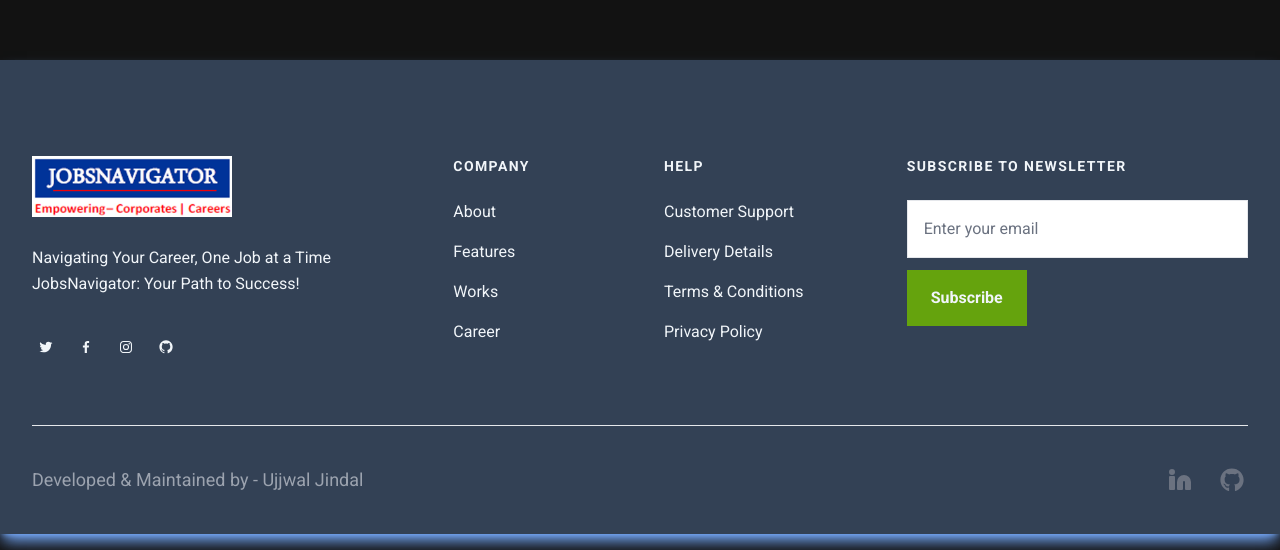
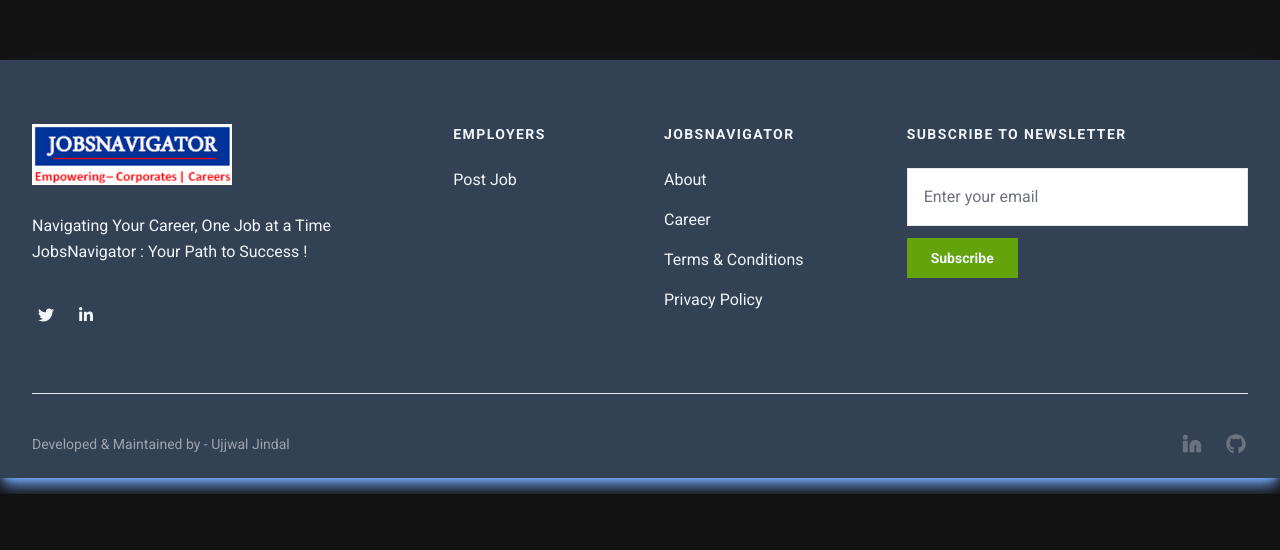
Before and after one commit to JOBSNAVIGATOR/JOBSNAVIGATOR, a Next.js app: page / in a window 1280 px wide. Shown: the part 740-1290 px from the top of the page. After the commit the page ends 1234 px from the top, so only its background shows below. Built offline with nearby package versions, Linux system fonts and the light colour scheme.

Commit message:
completed footer

```diff
--- a/package.json
+++ b/package.json
@@ -10,6 +10,7 @@
   },
   "dependencies": {
     "@radix-ui/react-dropdown-menu": "^2.1.1",
+    "@radix-ui/react-slot": "^1.1.0",
     "class-variance-authority": "^0.7.0",
     "clsx": "^2.1.1",
     "dotenv": "^16.4.5",
--- a/src/components/frontOffice/Footer.jsx
+++ b/src/components/frontOffice/Footer.jsx
@@ -1,13 +1,14 @@
 "use client";
 import { GitBranchPlus, Github, Linkedin } from "lucide-react";
-import { FaGithub } from "react-icons/fa";
+import { FaGithub, FaLinkedin, FaLinkedinIn, FaTwitter } from "react-icons/fa";
 import Image from "next/image";
 import Link from "next/link";
 import React, { useState } from "react";
+import { Button } from "../ui/button";
 
 const Footer = () => {
   return (
-    <section className="py-10 bg-gray-50 sm:pt-16 lg:pt-24 dark:bg-slate-700 shadow-lg dark:shadow-blue-400 mb-4">
+    <section className="py-6 bg-gray-50 sm:pt-16 lg:pt-17 dark:bg-slate-700 shadow-lg dark:shadow-blue-400 mb-4">
       <div className="px-4 mx-auto sm:px-6 lg:px-8 max-w-7xl text-green-950 dark:text-slate-100">
         <div className="grid grid-cols-2 md:col-span-3 lg:grid-cols-6 gap-y-16 gap-x-12">
           <div className="col-span-2 md:col-span-3 lg:col-span-2 lg:pr-8">
@@ -22,9 +23,9 @@
               Navigating Your Career, One Job at a Time
             </p>
             <p className="text-base leading-relaxed">
-              JobsNavigator: Your Path to Success!
+              JobsNavigator : Your Path to Success !
             </p>
-
+            {/* icons */}
             <ul className="flex items-center space-x-3 mt-9">
               <li>
                 <Link
@@ -32,79 +33,45 @@
                   title=""
                   className="flex items-center justify-center transition-all duration-200  rounded-full w-7 h-7 hover:bg-lime-600 focus:bg-lime-600"
                 >
-                  <svg
-                    className="w-4 h-4"
-                    xmlns="http://www.w3.org/2000/svg"
-                    viewBox="0 0 24 24"
-                    fill="currentColor"
-                  >
-                    <path d="M19.633 7.997c.013.175.013.349.013.523 0 5.325-4.053 11.461-11.46 11.461-2.282 0-4.402-.661-6.186-1.809.324.037.636.05.973.05a8.07 8.07 0 0 0 5.001-1.721 4.036 4.036 0 0 1-3.767-2.793c.249.037.499.062.761.062.361 0 .724-.05 1.061-.137a4.027 4.027 0 0 1-3.23-3.953v-.05c.537.299 1.16.486 1.82.511a4.022 4.022 0 0 1-1.796-3.354c0-.748.199-1.434.548-2.032a11.457 11.457 0 0 0 8.306 4.215c-.062-.3-.1-.611-.1-.923a4.026 4.026 0 0 1 4.028-4.028c1.16 0 2.207.486 2.943 1.272a7.957 7.957 0 0 0 2.556-.973 4.02 4.02 0 0 1-1.771 2.22 8.073 8.073 0 0 0 2.319-.624 8.645 8.645 0 0 1-2.019 2.083z"></path>
-                  </svg>
+                  <FaTwitter className="w-4 h-4" fill="currentColor" />
                 </Link>
               </li>
-
               <li>
                 <Link
                   href="#"
                   title=""
                   className="flex items-center justify-center transition-all duration-200  rounded-full w-7 h-7 hover:bg-lime-600 focus:bg-lime-600"
                 >
-                  <svg
-                    className="w-4 h-4"
-                    xmlns="http://www.w3.org/2000/svg"
-                    viewBox="0 0 24 24"
-                    fill="currentColor"
-                  >
-                    <path d="M13.397 20.997v-8.196h2.765l.411-3.209h-3.176V7.548c0-.926.258-1.56 1.587-1.56h1.684V3.127A22.336 22.336 0 0 0 14.201 3c-2.444 0-4.122 1.492-4.122 4.231v2.355H7.332v3.209h2.753v8.202h3.312z"></path>
-                  </svg>
-                </Link>
-              </li>
-
-              <li>
-                <Link
-                  href="#"
-                  title=""
-                  className="flex items-center justify-center  transition-all duration-200 rounded-full w-7 h-7 hover:bg-lime-600 focus:bg-lime-600"
-                >
-                  <svg
-                    className="w-4 h-4"
-                    xmlns="http://www.w3.org/2000/svg"
-                    viewBox="0 0 24 24"
-                    fill="currentColor"
-                  >
-                    <path d="M11.999 7.377a4.623 4.623 0 1 0 0 9.248 4.623 4.623 0 0 0 0-9.248zm0 7.627a3.004 3.004 0 1 1 0-6.008 3.004 3.004 0 0 1 0 6.008z"></path>
-                    <circle cx="16.806" cy="7.207" r="1.078"></circle>
-                    <path d="M20.533 6.111A4.605 4.605 0 0 0 17.9 3.479a6.606 6.606 0 0 0-2.186-.42c-.963-.042-1.268-.054-3.71-.054s-2.755 0-3.71.054a6.554 6.554 0 0 0-2.184.42 4.6 4.6 0 0 0-2.633 2.632 6.585 6.585 0 0 0-.419 2.186c-.043.962-.056 1.267-.056 3.71 0 2.442 0 2.753.056 3.71.015.748.156 1.486.419 2.187a4.61 4.61 0 0 0 2.634 2.632 6.584 6.584 0 0 0 2.185.45c.963.042 1.268.055 3.71.055s2.755 0 3.71-.055a6.615 6.615 0 0 0 2.186-.419 4.613 4.613 0 0 0 2.633-2.633c.263-.7.404-1.438.419-2.186.043-.962.056-1.267.056-3.71s0-2.753-.056-3.71a6.581 6.581 0 0 0-.421-2.217zm-1.218 9.532a5.043 5.043 0 0 1-.311 1.688 2.987 2.987 0 0 1-1.712 1.711 4.985 4.985 0 0 1-1.67.311c-.95.044-1.218.055-3.654.055-2.438 0-2.687 0-3.655-.055a4.96 4.96 0 0 1-1.669-.311 2.985 2.985 0 0 1-1.719-1.711 5.08 5.08 0 0 1-.311-1.669c-.043-.95-.053-1.218-.053-3.654 0-2.437 0-2.686.053-3.655a5.038 5.038 0 0 1 .311-1.687c.305-.789.93-1.41 1.719-1.712a5.01 5.01 0 0 1 1.669-.311c.951-.043 1.218-.055 3.655-.055s2.687 0 3.654.055a4.96 4.96 0 0 1 1.67.311 2.991 2.991 0 0 1 1.712 1.712 5.08 5.08 0 0 1 .311 1.669c.043.951.054 1.218.054 3.655 0 2.436 0 2.698-.043 3.654h-.011z"></path>
-                  </svg>
-                </Link>
-              </li>
-
-              <li>
-                <Link
-                  href="#"
-                  title=""
-                  className="flex items-center justify-center  transition-all duration-200 rounded-full w-7 h-7 hover:bg-lime-600 focus:bg-lime-600"
-                >
-                  <svg
-                    className="w-4 h-4"
-                    xmlns="http://www.w3.org/2000/svg"
-                    viewBox="0 0 24 24"
-                    fill="currentColor"
-                  >
-                    <path
-                      fillRule="evenodd"
-                      clipRule="evenodd"
-                      d="M12.026 2c-5.509 0-9.974 4.465-9.974 9.974 0 4.406 2.857 8.145 6.821 9.465.499.09.679-.217.679-.481 0-.237-.008-.865-.011-1.696-2.775.602-3.361-1.338-3.361-1.338-.452-1.152-1.107-1.459-1.107-1.459-.905-.619.069-.605.069-.605 1.002.07 1.527 1.028 1.527 1.028.89 1.524 2.336 1.084 2.902.829.091-.645.351-1.085.635-1.334-2.214-.251-4.542-1.107-4.542-4.93 0-1.087.389-1.979 1.024-2.675-.101-.253-.446-1.268.099-2.64 0 0 .837-.269 2.742 1.021a9.582 9.582 0 0 1 2.496-.336 9.554 9.554 0 0 1 2.496.336c1.906-1.291 2.742-1.021 2.742-1.021.545 1.372.203 2.387.099 2.64.64.696 1.024 1.587 1.024 2.675 0 3.833-2.33 4.675-4.552 4.922.355.308.675.916.675 1.846 0 1.334-.012 2.41-.012 2.737 0 .267.178.577.687.479C19.146 20.115 22 16.379 22 11.974 22 6.465 17.535 2 12.026 2z"
-                    ></path>
-                  </svg>
+                  <FaLinkedinIn className="w-4 h-4" fill="currentColor" />
                 </Link>
               </li>
             </ul>
           </div>
 
+          {/* employes */}
           <div>
             <p className="text-sm font-semibold tracking-widest  uppercase">
-              Company
+              Employers
+            </p>
+
+            <ul className="mt-6 space-y-4">
+              <li>
+                <Link
+                  href="#"
+                  title=""
+                  className="flex text-base transition-all duration-200 hover:text-lime-600 focus:text-lime-600"
+                >
+                  {" "}
+                  Post Job{" "}
+                </Link>
+              </li>
+            </ul>
+          </div>
+
+          {/* about , career, t&c, privacy policy */}
+          <div>
+            <p className="text-sm font-semibold tracking-widest  uppercase">
+              JOBSNAVIGATOR
             </p>
 
             <ul className="mt-6 space-y-4">
@@ -126,62 +93,9 @@
                   className="flex text-base transition-all duration-200 hover:text-lime-600 focus:text-lime-600"
                 >
                   {" "}
-                  Features{" "}
-                </Link>
-              </li>
-
-              <li>
-                <Link
-                  href="#"
-                  title=""
-                  className="flex text-base transition-all duration-200 hover:text-lime-600 focus:text-lime-600"
-                >
-                  {" "}
-                  Works{" "}
-                </Link>
-              </li>
-
-              <li>
-                <Link
-                  href="#"
-                  title=""
-                  className="flex text-base transition-all duration-200 hover:text-lime-600 focus:text-lime-600"
-                >
-                  {" "}
                   Career{" "}
                 </Link>
               </li>
-            </ul>
-          </div>
-
-          <div>
-            <p className="text-sm font-semibold tracking-widest uppercase">
-              Help
-            </p>
-
-            <ul className="mt-6 space-y-4">
-              <li>
-                <Link
-                  href="#"
-                  title=""
-                  className="flex text-base transition-all duration-200 hover:text-lime-600 focus:text-lime-600"
-                >
-                  {" "}
-                  Customer Support{" "}
-                </Link>
-              </li>
-
-              <li>
-                <Link
-                  href="#"
-                  title=""
-                  className="flex text-base transition-all duration-200 hover:text-lime-600 focus:text-lime-600"
-                >
-                  {" "}
-                  Delivery Details{" "}
-                </Link>
-              </li>
-
               <li>
                 <Link
                   href="#"
@@ -206,6 +120,7 @@
             </ul>
           </div>
 
+          {/* Subscribe to Newsletter */}
           <div className="col-span-2 md:col-span-1 lg:col-span-2 lg:pl-8">
             <p className="text-sm font-semibold tracking-widest uppercase">
               Subscribe to newsletter
@@ -224,21 +139,20 @@
                   className="block w-full p-4 text-black placeholder-gray-500 transition-all duration-200 bg-white border border-gray-200 rounded-md focus:outline-none focus:border-lime-600 caret-lime-600"
                 />
               </div>
-
-              <button
+              <Button
                 type="submit"
-                className="inline-flex items-center justify-center px-6 py-4 mt-3 font-semibold transition-all duration-200 bg-lime-600 rounded-md hover:bg-lime-700 focus:bg-lime-700"
+                className="inline-flex items-center justify-center px-6 py-4 mt-3 font-semibold transition-all duration-200 bg-lime-600 rounded-lg hover:bg-lime-700 focus:bg-lime-700"
               >
                 Subscribe
-              </button>
+              </Button>
             </form>
           </div>
         </div>
 
-        <hr className="mt-16 mb-10 border-gray-200" />
+        <hr className="mt-16 mb-10 dark:border-gray-200 border-gray-700" />
         {/* Developer Footer */}
         <div className="sm:flex sm:items-center sm:justify-between">
-          <span className="text-lg text-gray-500 sm:text-center dark:text-gray-400">
+          <span className="text-sm text-gray-500 sm:text-center dark:text-gray-400">
             <Link
               href={process.env.NEXT_PUBLIC_DEVELOPER_PORTFOLIO_URL}
               className="hover:underline"
@@ -255,7 +169,7 @@
               target="_blank"
             >
               <Linkedin
-                className="w-8 h-6"
+                className="w-6 h-5"
                 aria-hidden="true"
                 fill="currentColor"
               />
@@ -268,23 +182,10 @@
               target="_blank"
             >
               <FaGithub
-                className="w-8 h-6"
+                className="w-6 h-5"
                 aria-hidden="true"
                 fill="currentColor"
               />
-              {/* <svg
-                className="w-4 h-4"
-                aria-hidden="true"
-                xmlns="http://www.w3.org/2000/svg"
-                fill="currentColor"
-                viewBox="0 0 20 20"
-              >
-                <path
-                  fill-rule="evenodd"
-                  d="M10 .333A9.911 9.911 0 0 0 6.866 19.65c.5.092.678-.215.678-.477 0-.237-.01-1.017-.014-1.845-2.757.6-3.338-1.169-3.338-1.169a2.627 2.627 0 0 0-1.1-1.451c-.9-.615.07-.6.07-.6a2.084 2.084 0 0 1 1.518 1.021 2.11 2.11 0 0 0 2.884.823c.044-.503.268-.973.63-1.325-2.2-.25-4.516-1.1-4.516-4.9A3.832 3.832 0 0 1 4.7 7.068a3.56 3.56 0 0 1 .095-2.623s.832-.266 2.726 1.016a9.409 9.409 0 0 1 4.962 0c1.89-1.282 2.717-1.016 2.717-1.016.366.83.402 1.768.1 2.623a3.827 3.827 0 0 1 1.02 2.659c0 3.807-2.319 4.644-4.525 4.889a2.366 2.366 0 0 1 .673 1.834c0 1.326-.012 2.394-.012 2.72 0 .263.18.572.681.475A9.911 9.911 0 0 0 10 .333Z"
-                  clip-rule="evenodd"
-                />
-              </svg> */}
               <span className="sr-only">GitHub account</span>
             </Link>
           </div>
--- /dev/null
+++ b/src/components/ui/button.jsx
@@ -0,0 +1,47 @@
+import * as React from "react"
+import { Slot } from "@radix-ui/react-slot"
+import { cva } from "class-variance-authority";
+
+import { cn } from "@/lib/utils"
+
+const buttonVariants = cva(
+  "inline-flex items-center justify-center whitespace-nowrap rounded-md text-sm font-medium ring-offset-background transition-colors focus-visible:outline-none focus-visible:ring-2 focus-visible:ring-ring focus-visible:ring-offset-2 disabled:pointer-events-none disabled:opacity-50",
+  {
+    variants: {
+      variant: {
+        default: "bg-primary text-primary-foreground hover:bg-primary/90",
+        destructive:
+          "bg-destructive text-destructive-foreground hover:bg-destructive/90",
+        outline:
+          "border border-input bg-background hover:bg-accent hover:text-accent-foreground",
+        secondary:
+          "bg-secondary text-secondary-foreground hover:bg-secondary/80",
+        ghost: "hover:bg-accent hover:text-accent-foreground",
+        link: "text-primary underline-offset-4 hover:underline",
+      },
+      size: {
+        default: "h-10 px-4 py-2",
+        sm: "h-9 rounded-md px-3",
+        lg: "h-11 rounded-md px-8",
+        icon: "h-10 w-10",
+      },
+    },
+    defaultVariants: {
+      variant: "default",
+      size: "default",
+    },
+  }
+)
+
+const Button = React.forwardRef(({ className, variant, size, asChild = false, ...props }, ref) => {
+  const Comp = asChild ? Slot : "button"
+  return (
+    (<Comp
+      className={cn(buttonVariants({ variant, size, className }))}
+      ref={ref}
+      {...props} />)
+  );
+})
+Button.displayName = "Button"
+
+export { Button, buttonVariants }
```
Also changed, not shown: 1 other file (tests, documents, lock files or other folders).
